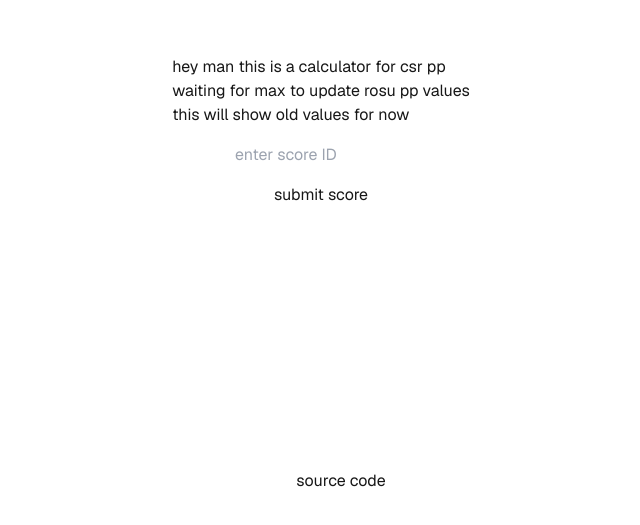
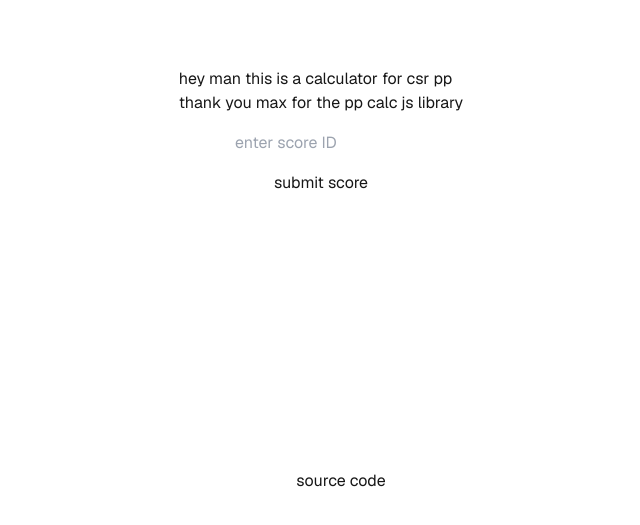
Before and after one commit to koralreeef/osutest, a Next.js app: page / in a window 1280 px wide. Shown: the part 269-794 px from the top of the page, without its empty margins (319-959 px from the left). Built offline with nearby package versions, Linux system fonts and the light colour scheme.

Commit message:
update next and rosu

```diff
--- a/app/page.tsx
+++ b/app/page.tsx
@@ -45,7 +45,7 @@ export default function Home() {
   }
 
   const submitScore = async () => {
-    let response = await fetch(link+"/api/get_score_with_id?scoreID=" + scoreID);
+    let response = await fetch(linkdev+"/api/get_score_with_id?scoreID=" + scoreID);
 
     response = await response.json();
     console.log(response);
@@ -88,7 +88,7 @@ export default function Home() {
   }
 
   const recalcData = async () => {
-    let response = await fetch(link+"/api/get_pp" +
+    let response = await fetch(linkdev+"/api/get_pp" +
       "?bID=" + bID +
       "&misscount=" + miss +
       "&accuracy=" + accuracy +
@@ -117,7 +117,7 @@ export default function Home() {
   return (
     <div className="grid grid-rows-[20px_1fr_20px] items-center justify-items-center min-h-screen p-4 pb-10 gap-8 sm:p-10 font-[family-name:var(--font-geist-sans)]">
       <main className="flex flex-col gap-4 row-start-2 items-center">
-        <p>hey man this is a calculator for csr pp<br />waiting for max to update rosu pp values<br />this will show old values for now</p>
+        <p>hey man this is a calculator for csr pp<br />thank you max for the pp calc js library</p>
         <input type="text"
           value={scoreID}
           size={15}
--- a/package.json
+++ b/package.json
@@ -22,14 +22,14 @@
     "axios": "^1.7.9",
     "child_process": "^1.0.2",
     "fs": "^0.0.1-security",
-    "next": "15.1.6",
+    "next": "^15.3.2",
     "osu-api-extended": "^3.0.11",
     "osu-web.js": "^2.5.0",
     "primereact": "^10.9.2",
     "react": "^19.0.0",
     "react-dom": "^19.0.0",
     "readline": "^1.3.0",
-    "rosu-pp-js": "^2.0.0",
+    "rosu-pp-js": "^3.0.1",
     "webpack": "^5.97.1"
   },
   "devDependencies": {
```
Also changed, not shown: 1 other file (tests, documents, lock files or other folders).
